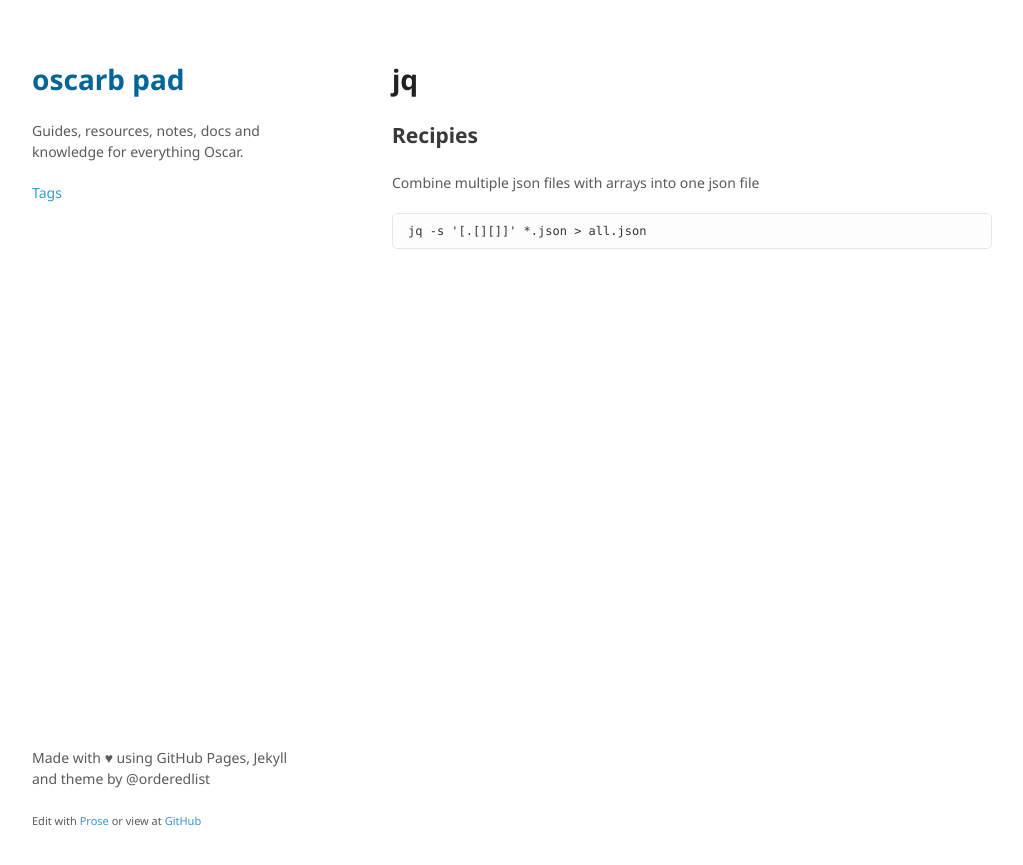
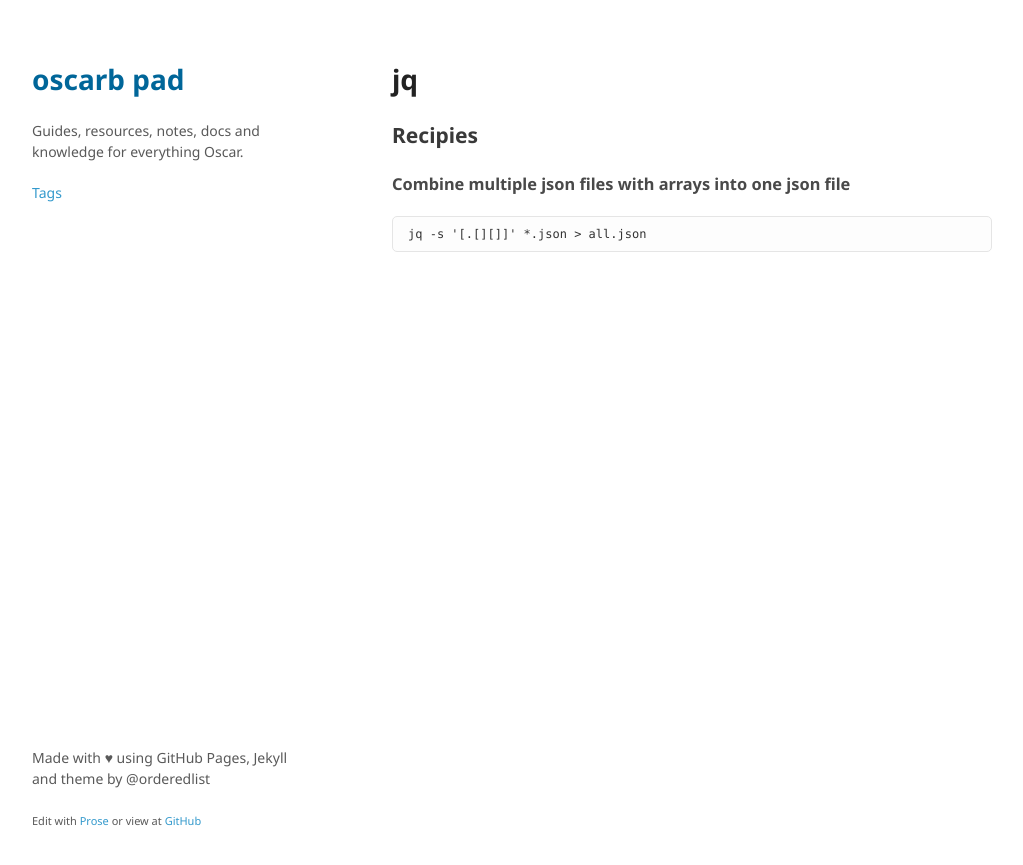
Before and after one commit to oscarb/pad, a Jekyll site: the page built from _docs/jq.md, in a window 1280 px wide. Shown: the top 865 px of the page, without its empty margins (128-1151 px from the left). Built offline with Jekyll 4.4.1, drawn with Linux system fonts in a browser that asks for light colours; some web fonts are replaced.

Commit message:
Update jq.md

````diff
--- a/_docs/jq.md
+++ b/_docs/jq.md
@@ -10,7 +10,7 @@ published: true
 ## Recipies
 
 
-Combine multiple json files with arrays into one json file
+### Combine multiple json files with arrays into one json file
 ```
 jq -s '[.[][]]' *.json > all.json
 ```
````
